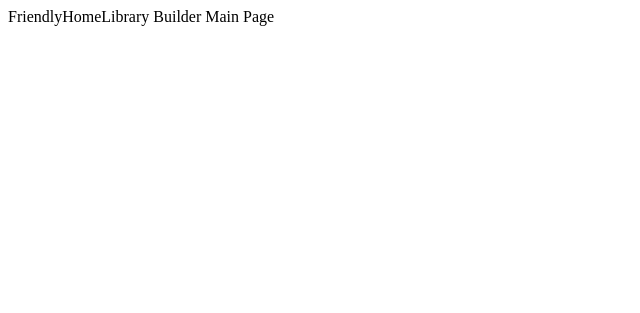
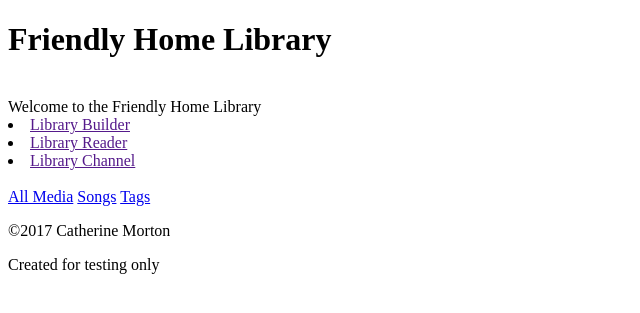
Before and after one commit to camorton2/FriendlyHomeLibrary, a Django app: page / in a window 1280 px wide. Shown: the top 313 px of the page, without its empty margins (0-640 px from the left). Run offline with Django 3.2, Linux system fonts and the light colour scheme.

Commit message:
More changes

```diff
--- a/FriendlyHomeLibrary/FHLBuilder/views.py
+++ b/FriendlyHomeLibrary/FHLBuilder/views.py
@@ -11,8 +11,12 @@ from django.views.generic import View
 # Create your views here.
 
 class HomePage(View):
-    def get(self,request):
-        return HttpResponse("FriendlyHomeLibrary Builder Main Page")
+    template_name = 'FHLBuilder/base_fhlbuilder.html'
+    def get(self, request):
+
+        return render(
+          request,
+          self.template_name,)
 
 class TagList(View):
     template_name = 'FHLBuilder/tag_list.html'
@@ -37,7 +41,7 @@ class CommonList(View):
           test1)
 
 class SongList(View):
-    template_name='FHLBuilder/common_list.html'
+    template_name='FHLBuilder/song_list.html'
     def get(self,request):
         tl = Song.objects.all()
         test1 = {'tl': tl}
--- a/FriendlyHomeLibrary/templates/base.html
+++ b/FriendlyHomeLibrary/templates/base.html
@@ -23,12 +23,28 @@ Friendly Home Library
         </header>
         <main>
             {% block content %}
-            This is default content!
+            <br>Welcome to the Friendly Home Library
+
+                <li><a href="">Library Builder</a></li>
+                <li><a href="">Library Reader</a></li>
+                <li><a href="">Library Channel</a></li>
+
             {% endblock %}
         </main>
     </div>
     <!--container-->
     <footer>
+    <br>
+    <div>
+    <nav>
+
+            <a href="{% url 'builder_common_list' %}">All Media</a>
+            <a href="{% url 'builder_song_list' %}">Songs</a>
+            <a href="{% url 'builder_tag_list' %}">Tags</a>
+
+    </nav>
+    </div>
+
         <p>
             &copy;2017
             Catherine Morton
```
Also changed, not shown: 1 other file.
